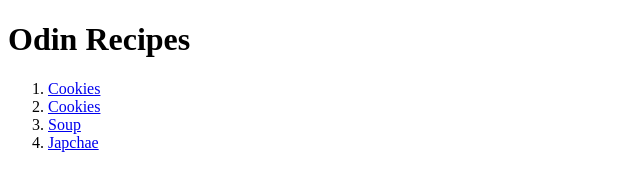
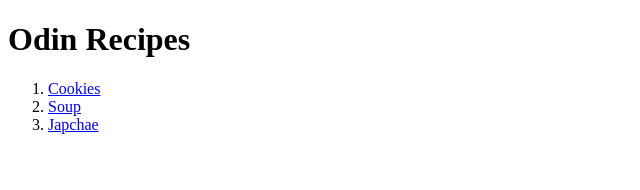
Before and after one commit to sarahshields77/odin-recipes, a plain HTML site: page index.html in a window 1280 px wide. Shown: the whole page, without its empty margins (0-640 px from the left). Drawn offline with Linux system fonts and the light colour scheme.

Commit message:
fix double link from index

```diff
--- a/index.html
+++ b/index.html
@@ -8,7 +8,6 @@
         <h1>Odin Recipes</h1>
         <ol>
             <li><a href="recipes/cookies.html">Cookies</a></li>
-            <li><a href="recipes/cookies.html">Cookies</a></li>
             <li><a href="recipes/lentil-soup.html">Soup</a></li>
             <li><a href="recipes/spicy-shrimp-japchae.html">Japchae</a></li>
         </ol>
```
